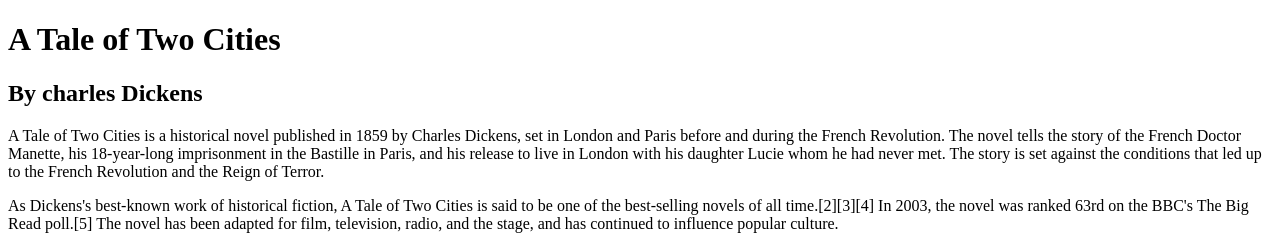
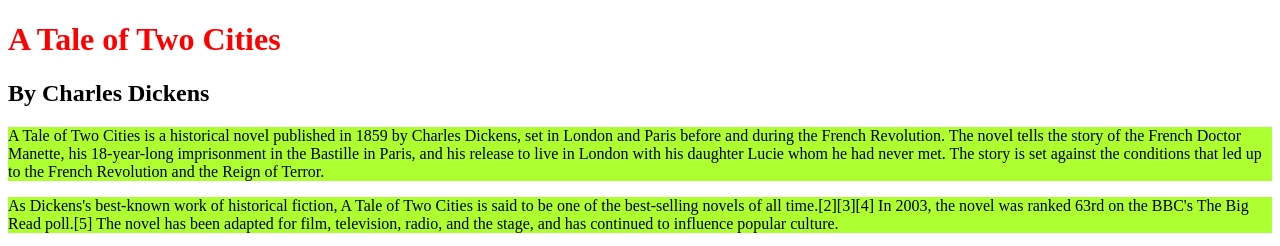
Before and after one commit to bow-gwa/projectOne, a plain HTML site: page index.html in a window 1280 px wide. Shown: the top 246 px of the page. Drawn offline with Linux system fonts and the light colour scheme.

Commit message:
Addition of styling

```diff
--- /dev/null
+++ b/ASSETS/style/index.css
@@ -0,0 +1,15 @@
+<style>
+        .subTitle {
+            color: green;
+
+        }
+        #paragraphOne {
+            background-color: #028090;
+
+        }
+
+        p{
+            background-color: greenyellow !important;
+        }
+
+    </style>
--- a/index.html
+++ b/index.html
@@ -4,14 +4,15 @@
     <meta charset="UTF-8" />
     <meta name="viewport" content="width=device-width, initial-scale=1.0" />
     <title>Everything</title>
+    <link rel="stylesheet" href="./ASSETS/style/index.css">
   </head>
   <body>
     <!--Title -->
-    <h1>A Tale of Two Cities</h1>
+    <h1 style="color: red;">A Tale of Two Cities</h1>
     <!--sub-title-->
-    <h2>By charles Dickens</h2>
+    <h2 class="subTitle">By Charles Dickens</h2>
     <!-- paragraph -->
-    <p>
+    <p id="paragraphOne">
       A Tale of Two Cities is a historical novel published in 1859 by Charles
       Dickens, set in London and Paris before and during the French Revolution.
       The novel tells the story of the French Doctor Manette, his 18-year-long
```
